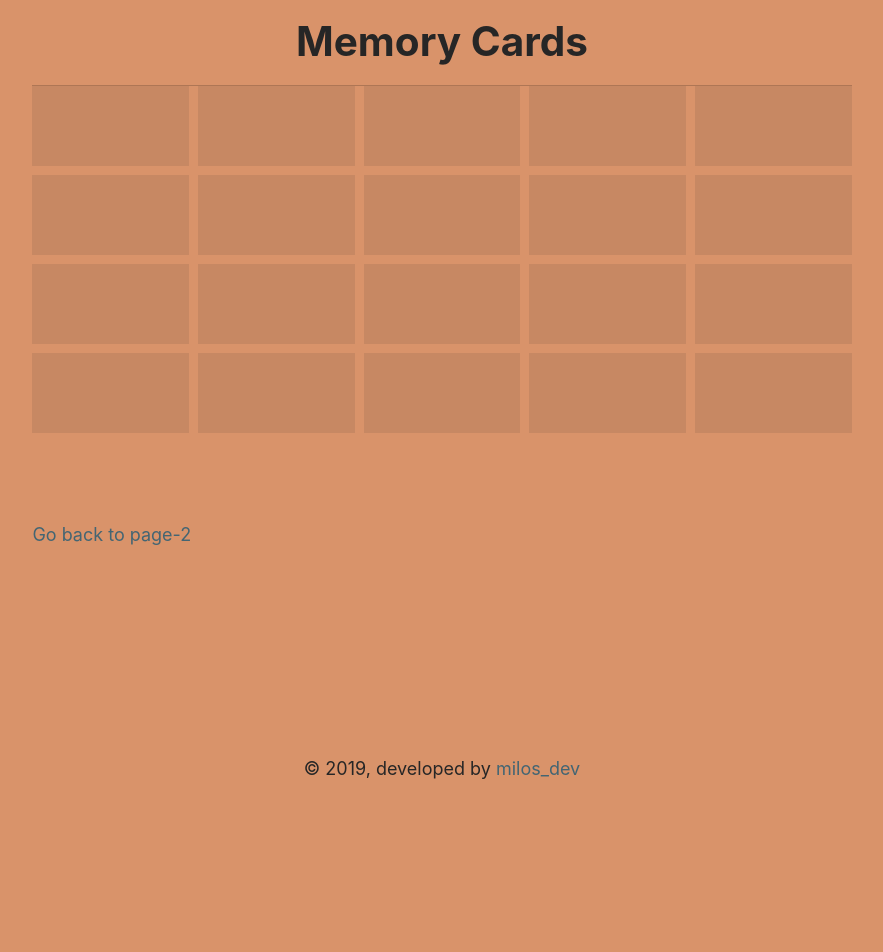
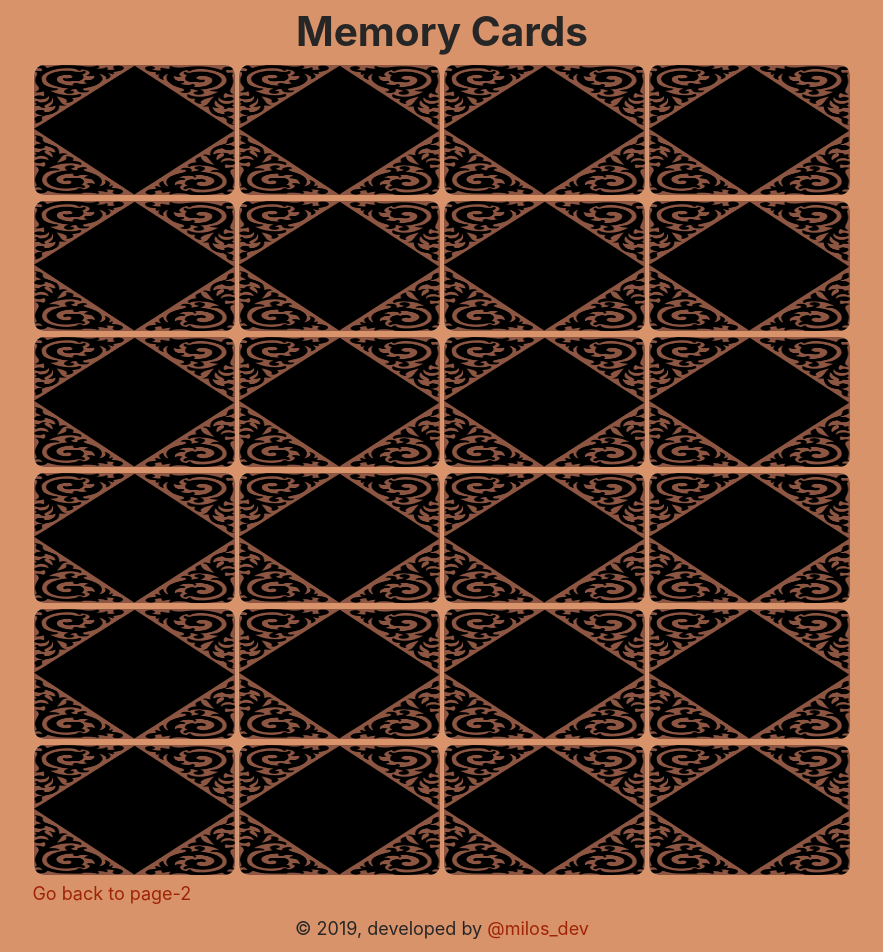
Before and after one commit to obrovacm/memory-cards, a Gatsby site: page / in a window 1280 px wide. Shown: the whole page, without its empty margins (198-1081 px from the left). Before the commit the page ends 800 px from the top, so only its background shows below. Built offline with nearby package versions, Linux system fonts and the light colour scheme; Gatsby itself is replaced by a stand-in of ours.

Commit message:
layout done

```diff
--- a/gatsby-config.js
+++ b/gatsby-config.js
@@ -24,8 +24,7 @@ module.exports = {
         background_color: `#663399`,
         theme_color: `#663399`,
         display: `minimal-ui`,
-        icon: "",
-        // `src/images/gatsby-icon.png`, // This path is relative to the root of the site.
+        icon: `src/images/card-back.png`, // This path is relative to the root of the site.
       },
     },
     `gatsby-plugin-sass`,
--- a/src/components/card/card.js
+++ b/src/components/card/card.js
@@ -1,14 +1,17 @@
-import styles from "./card.module.scss";
+import React from "react"
+// import Img from "gatsby-image"
 
-import React, { Component } from "react";
+import styles from "./card.module.scss"
+import backSVG from "../../images/card-back.png"
 
-export default class Card extends Component {
-  render() {
-    return (
-      <div className={styles.card}>
-        <div className="face"></div>
-        <div className="back"></div>
-      </div>
-    );
-  }
-}
+const Card = props => (
+  <div className={styles.card}>
+    <div className={styles.face}>
+      {/* <Img fluid={props.face.childImageSharp.fluid} alt={props.face.name} /> */}
+    </div>
+    <div className={styles.back}>
+      <img src={backSVG} alt="back img" />
+    </div>
+  </div>
+)
+export default Card
--- a/src/components/card/card.module.scss
+++ b/src/components/card/card.module.scss
@@ -1,10 +1,57 @@
 @import "src/components/layout/variables.scss";
 
 .card {
+  position: relative;
+  width: 24.5%;
+  margin: 0 0.5% 0.75% 0;
+  &:nth-child(4n) {
+    margin-right: 0;
+  }
+  height: 85px;
+  @include sm-screen {
+    height: 100px;
+  }
+  @include md-screen {
+    height: 120px;
+  }
+  @include lg-screen {
+    height: 130px;
+  }
 }
 
-.face {
+.card {
+  .back,
+  .face {
+    position: absolute;
+    border-radius: 10px;
+    overflow: hidden;
+    height: 100%;
+    width: 100%;
+
+    img {
+      height: 100%;
+      width: 100%;
+    }
+  }
+  .back {
+    background: $clay3;
+  }
+  .face {
+    transform: rotateY(180deg);
+    background: rgba($grey, 0.9);
+  }
 }
 
-.back {
+.card {
+  cursor: pointer;
+  transition: transform 200ms, opacity 200ms;
+  &:active {
+    transform: scale(0.96);
+  }
 }
+.clicked {
+  transform: rotateY(180deg);
+}
+.matched {
+  opacity: 0.5;
+}
--- a/src/components/layout/layout.js
+++ b/src/components/layout/layout.js
@@ -27,13 +27,12 @@ const Layout = ({ children }) => {
     <div className={styles.layout}>
       <div className={styles.content}>
         <h1>{data.site.siteMetadata.title}</h1>
-        <hr />
         {children}
       </div>
       <footer className={styles.footer}>
         © {new Date().getFullYear()}, developed by
         {` `}
-        <a href="https://milos.netlify.com/">milos_dev</a>
+        <a href="https://milos.netlify.com/">@milos_dev</a>
       </footer>
     </div>
   )
--- a/src/components/layout/layout.module.scss
+++ b/src/components/layout/layout.module.scss
@@ -51,15 +51,14 @@ code {
 }
 
 .content {
+  flex-grow: 1;
   h1 {
-    padding: 0.5em 0;
+    padding: 10px 0;
     text-align: center;
   }
-  // display: flex;
-  // justify-content: space-between;
 }
 
 .footer {
-  padding: 1em 0;
+  padding: 0.5em 0;
   text-align: center;
 }
--- a/src/components/layout/variables.scss
+++ b/src/components/layout/variables.scss
@@ -1,7 +1,7 @@
 $white: #f2f2f2;
 $black: #262626;
 $grey: #bfc0c4;
-$denim: #436573;
+$reddish: #9e2405;
 $clay: #d9936a;
 $clay2: #bf755a;
 $clay3: #8c5642;
@@ -10,13 +10,13 @@ $text-color: $black;
 $background-color: $clay;
 $shade: $clay3;
 $shade2: $clay2;
-$primary: $denim;
+$primary: $reddish;
 
 $margin-min: 0 1em;
 $margin-sm: 0 6vw;
 $margin-md: 0 12vw;
 $margin-lg: 0 18vw;
-$margin-xlg: 0 22vw;
+$margin-xlg: 0 28vw;
 
 @mixin sm-screen {
   @media (min-width: 420px) {
--- a/src/components/table/table.js
+++ b/src/components/table/table.js
@@ -1,46 +1,34 @@
-import React, { Component } from "react";
-import Deck from "../deck/deck";
-import Card from "../card/card";
-import styles from "./table.module.scss";
+import React, { Component } from "react"
+// import Deck from "../deck/deck"
+import Card from "../card/card"
+import styles from "./table.module.scss"
 
 export default class table extends Component {
   state = {
-    cards: []
-  };
+    cards: [],
+  }
 
-  refreshCardState = () => {
-    const deck = Deck;
-  };
+  // refreshCardState = () => {
+  //   const deck = Deck
+  // }
 
   renderCards = () => {
+    const cards = []
+    for (let i = 0; i < 24; i++) {
+      cards.push(<Card back={this.props.data.backPattern} key={i} />)
+    }
     // uvedi Deck
-    return <Card>card</Card>;
-  };
+    return cards
+  }
 
   render() {
+    const cards = this.renderCards()
+    console.log(this.props, "this.props")
     return (
       <div className={styles.table}>
-        <div className="card"></div>
-        <div className="card"></div>
-        <div className="card"></div>
-        <div className="card"></div>
-        <div className="card"></div>
-        <div className="card"></div>
-        <div className="card"></div>
-        <div className="card"></div>
-        <div className="card"></div>
-        <div className="card"></div>
-        <div className="card"></div>
-        <div className="card"></div>
-        <div className="card"></div>
-        <div className="card"></div>
-        <div className="card"></div>
-        <div className="card"></div>
-        <div className="card"></div>
-        <div className="card"></div>
-        <div className="card"></div>
-        <div className="card"></div>
+        {/* <Card back={this.props.data.backPattern} /> */}
+        {cards}
       </div>
-    );
+    )
   }
 }
--- a/src/components/table/table.module.scss
+++ b/src/components/table/table.module.scss
@@ -1,17 +1,22 @@
 @import "src/components/layout/variables.scss";
 
 .table {
-  display: grid;
-  grid-template-columns: repeat(5, 1fr);
-  grid-template-rows: repeat(5, 1fr);
-  grid-gap: 0.5em;
-  div {
-    background: rgba($black, 0.1);
-    height: 80px;
-  }
+  // display: grid;
+  // grid-template-columns: repeat(4, 1fr);
+  // grid-template-rows: repeat(6, 1fr);
+  // grid-gap: 0.2em;
+  // height: 100%;
+  // div {
+  //   background: rgba($black, 0.1);
+  //   height: 60px;
+  // }
+
+  display: flex;
+  flex-wrap: wrap;
+  justify-content: center;
 }
 
 // .card {
-//   background: rgba($black, 0.1);
+//   background: $clay3;
 //   height: 100px;
 // }
--- a/src/pages/index.js
+++ b/src/pages/index.js
@@ -5,13 +5,26 @@ import Layout from "../components/layout/layout"
 import SEO from "../components/layout/seo"
 import Table from "../components/table/table"
 
-const IndexPage = () => (
+const IndexPage = ({ data }) => (
   <Layout>
     <SEO title="Home" />
-
-    <Table />
+    {console.log(data)}
+    <Table data={data} />
     <Link to="/page-2">Go back to page-2</Link>
   </Layout>
 )
 
 export default IndexPage
+
+export const pageQuery = graphql`
+  query {
+    cardFaces: file(name: { eq: "card-back-small" }) {
+      name
+      childImageSharp {
+        fluid(maxWidth: 256) {
+          ...GatsbyImageSharpFluid
+        }
+      }
+    }
+  }
+`
```
Also changed, not shown: src/images/card-back.png (added).
